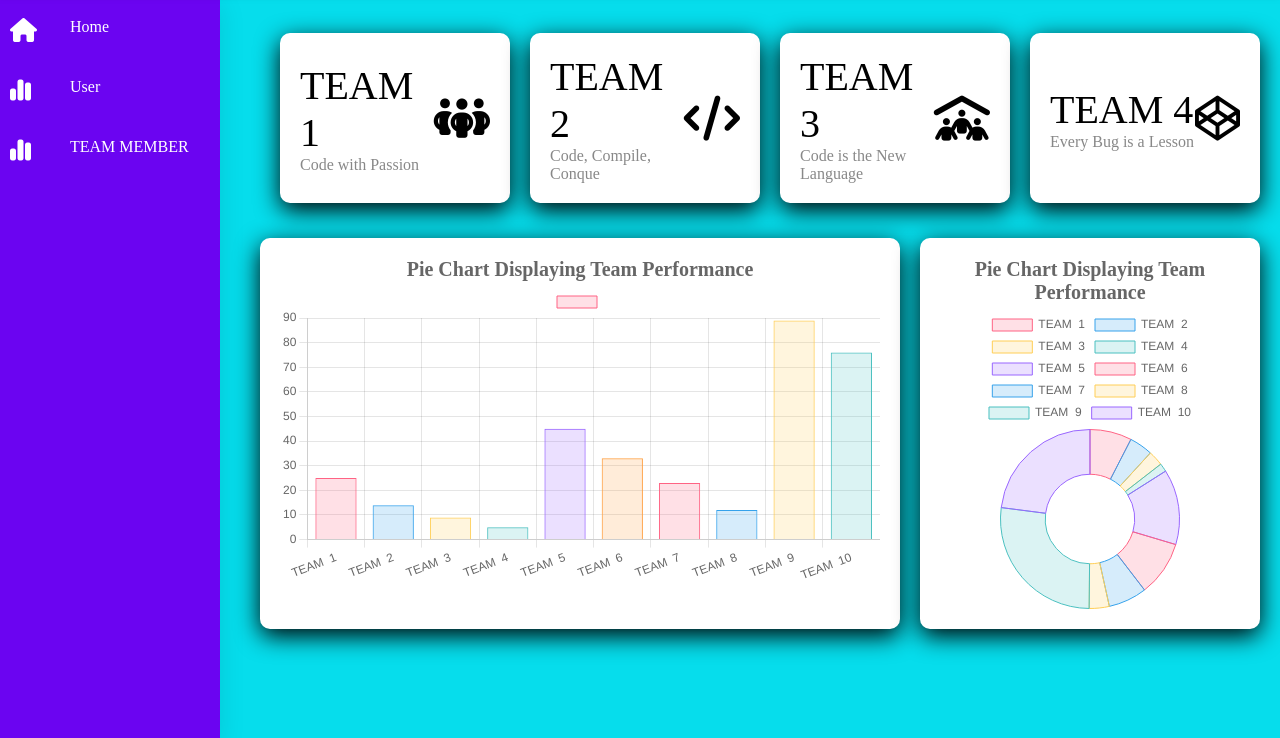
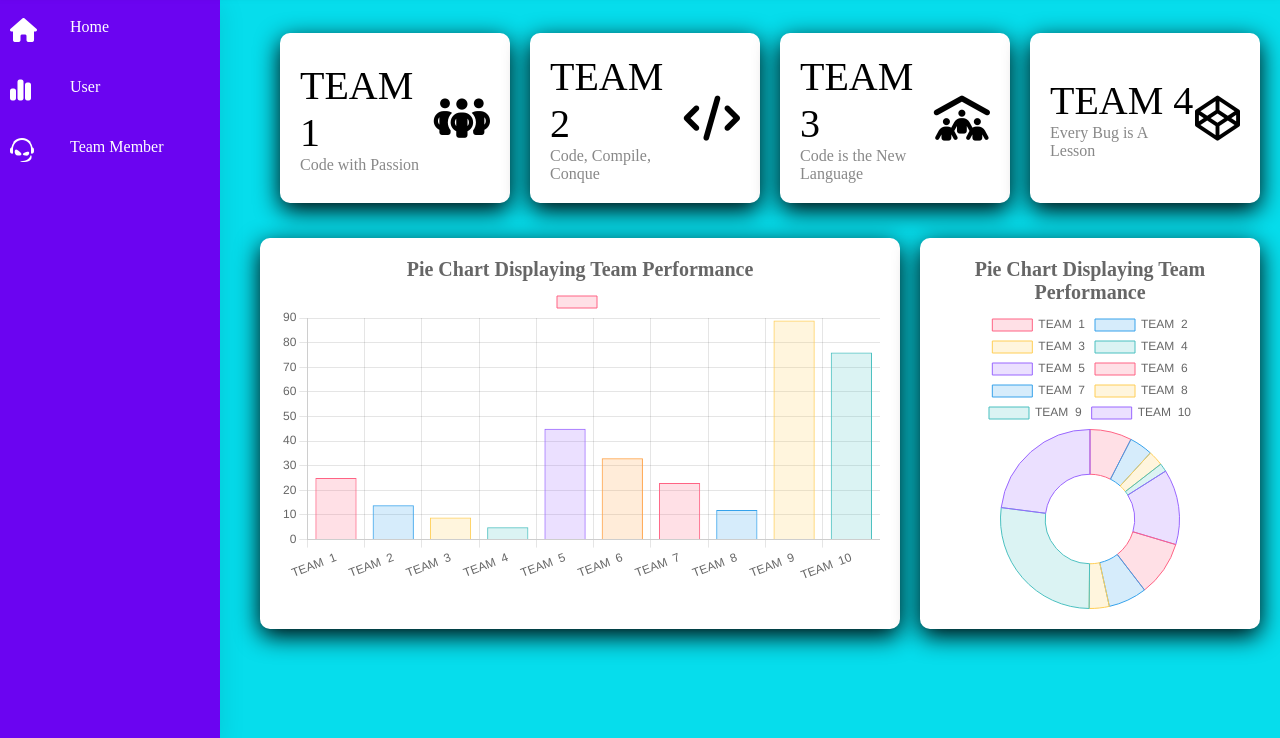
Before and after one commit to Nanaojo/team0ne, a plain HTML site: page Module/index.html in a window 1280 px wide. Shown: the part 72-810 px from the top of the page. Drawn offline with nearby package versions, Linux system fonts and the light colour scheme.

Commit message:
mawuenyefia

```diff
--- a/Module/index.html
+++ b/Module/index.html
@@ -45,8 +45,8 @@
                 </li>
                 <li class="hidden">
                     <a href="crud.html">
-                        <i class="fa-sharp fa-solid fa-chart-simple"></i>
-                        <div>TEAM MEMBER</div>
+                        <i class="fa-brands fa-teamspeak"></i>
+                        <div>Team Member</div>
                     </a>
                 </li>
 
@@ -86,7 +86,7 @@
                 <div class="card">
                     <div class="card-content">
                         <div class="number">TEAM 4</div>
-                        <div class="card-name">Every Bug is a Lesson</div>
+                        <div class="card-name">Every Bug is A Lesson</div>
                     </div>
                     <div class="icon-box">
                         <i class="fa-brands fa-codepen"></i>
```
Also changed, not shown: Module/user.html (+6 -0 lines).
